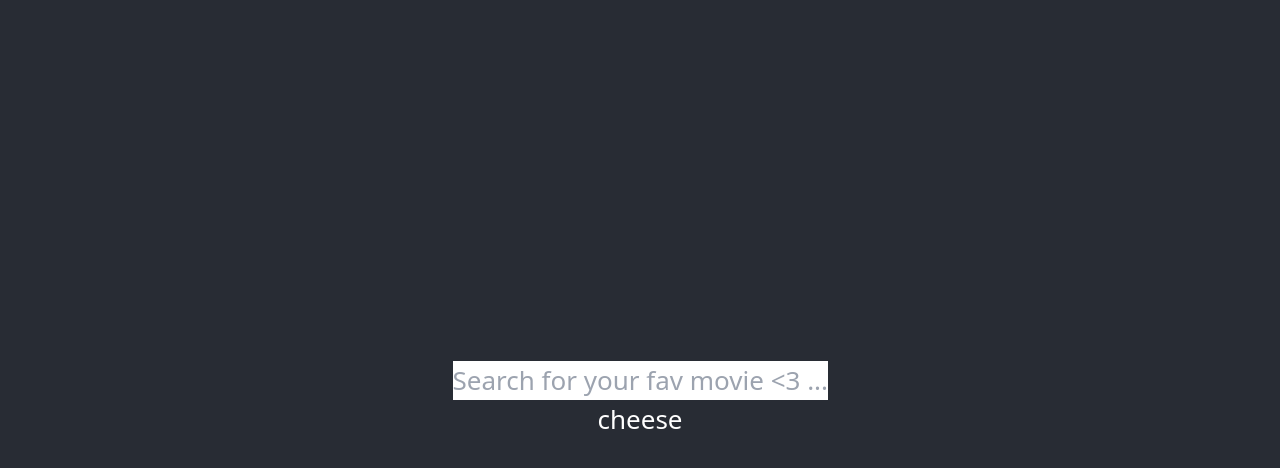
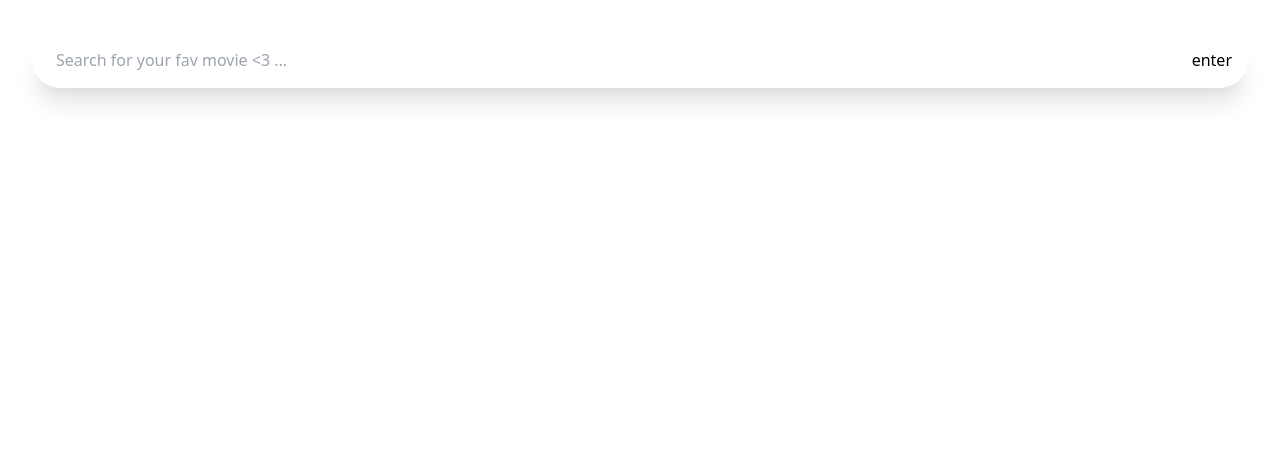
Before and after one commit to Foamyseal/moooovies, a React (Create React App) app: page / in a window 1280 px wide. Shown: the top 468 px of the page. Built offline with nearby package versions, Linux system fonts and the light colour scheme; no server answers.

Commit message:
update Search bar UI

```diff
--- a/src/App.js
+++ b/src/App.js
@@ -1,4 +1,4 @@
-import './App.css';
+import './index.css';
 import SearchBar from './components/search/SearchBar';
 
 function App() {
--- a/src/components/search/SearchBar.js
+++ b/src/components/search/SearchBar.js
@@ -12,11 +12,10 @@
     this.handleInputChange = this.handleInputChange.bind(this);
   }
 
-
   handleInputChange(event) {
     this.setState({
       searchQuery: event.target.value,
-      })
+    });
   }
 
   render() {
@@ -28,18 +27,35 @@
           this.setState({ movies });
           console.log(movies);
         });
-      } catch(err) {
-          console.log(err)
+      } catch (err) {
+        console.log(err);
       }
     };
     return (
       <div>
-        <form>
-            <input type="text" id="filter" placeholder="Search for your fav movie <3 ..." value={this.state.searchQuery} onChange={this.handleInputChange}/>
-        </form>
-        <button onClick={searchMovies}> cheese </button>
+        <div class="p-8">
+          <div class="bg-white flex items-center rounded-full shadow-xl">
+            <input
+              class="rounded-l-full w-full py-4 px-6 text-gray-700 leading-tight focus:outline-none"
+              id="search"
+              type="text"
+              placeholder="Search for your fav movie <3 ..."
+              value={this.state.searchQuery}
+              onChange={this.handleInputChange}
+            />
+
+            <div class="p-4">
+              <button
+                lass="bg-blue-500 text-white rounded-full p-2 hover:bg-blue-400 focus:outline-none w-12 h-12 flex items-center justify-center"
+                onClick={searchMovies}
+              >
+                {" "}
+                enter
+              </button>
             </div>
-    )
-
+          </div>
+        </div>
+      </div>
+    );
   }
 }
```
Lines whose indentation alone changed are shown as unchanged.
